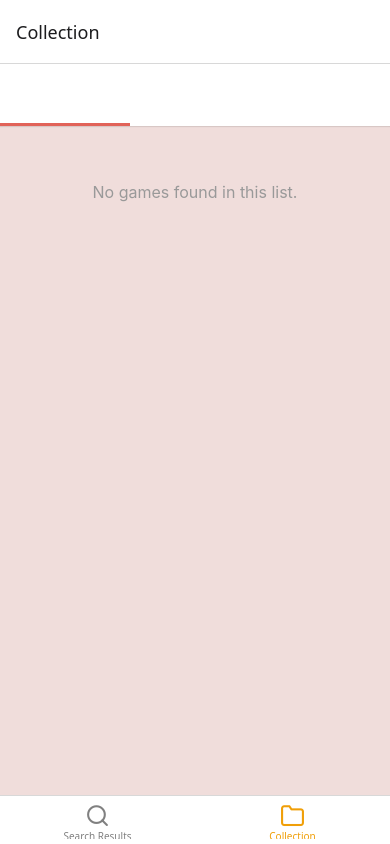
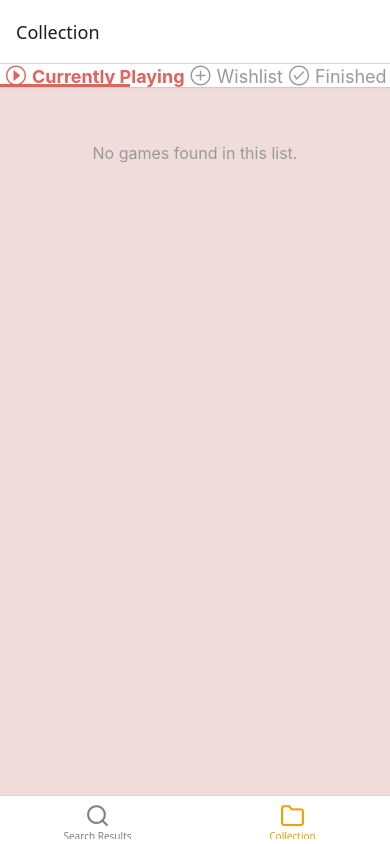
Before and after one commit to DiegoSouzadeAndrade/GameShelf, a React Native app: screen /Collection in a window 390 px wide. Built offline with nearby package versions, Linux system fonts and the light colour scheme; what react-native-localize, react-native-mmkv would draw is missing.

Commit message:
TabBar item added but needs work

```diff
--- a/src/screens/MyCollectionScreen.tsx
+++ b/src/screens/MyCollectionScreen.tsx
@@ -1,5 +1,5 @@
-import React, {useEffect, useState} from 'react';
-import { StyleSheet, View } from 'react-native';
+import React, { useState } from 'react';
+import { StyleSheet, Text, View } from 'react-native';
 import { TabView, SceneMap, TabBar } from 'react-native-tab-view';
 import { useSelector, useDispatch } from 'react-redux';
 import {
@@ -12,6 +12,7 @@ import {
 import { useTranslation } from 'react-i18next';
 import { GameStatus } from '../types/customTypes';
 import GameCollectionList from '../components/GameCollectionList';
+import Icon from 'react-native-vector-icons/AntDesign';
 
 const MyCollectionScreen = () => {
     const dispatch = useDispatch();
@@ -19,9 +20,9 @@ const MyCollectionScreen = () => {
     const [index, setIndex] = useState(0);
     const {t} = useTranslation();
     const [routes] = useState([
-        {key: GameStatus.PLAYING, title: t('currentlyPlaying')},
-        {key: GameStatus.WISHLIST, title: t('wishlist')},
-        {key: GameStatus.FINISHED, title: t('Finished')},
+        {key: GameStatus.PLAYING, title: t('currentlyPlaying'), icon: 'playcircleo'},
+        {key: GameStatus.WISHLIST, title: t('wishlist'), icon: 'pluscircleo'},
+        {key: GameStatus.FINISHED, title: t('Finished'), icon:'checkcircleo'},
     ])
 
     const playingGames = useSelector(selectPlayingGames);
@@ -64,6 +65,29 @@ const MyCollectionScreen = () => {
         renderTabBar={(props)=> (
             <TabBar
                 {...props}
+                renderTabBarItem={({ route, key}) => {
+                  const focused = props.navigationState.index === props.navigationState.routes.findIndex(r => r.key === key);
+
+                  return (
+                  <View style={{flexDirection: 'row', alignItems: 'center'}}>
+                    <Icon
+                      name={route.icon}
+                      size={20}
+                      color={focused ? '#E16359' : '#999'}
+                      style={{marginRight: 6, marginLeft: 6}}
+                    />
+                    <Text
+                      style={{
+                        color: focused ? '#E16359' : '#999',
+                        fontWeight: focused ? 'bold' : 'normal',
+                        fontSize: 18,
+                        marginTop: 2,
+                      }}
+                      >
+                    {route.title}
+                    </Text>
+                  </View>
+                )}}
                 indicatorStyle={{ backgroundColor: '#E16359', height: 3 }}
                 style={{ backgroundColor: '#fff', elevation: 2 }}
             />
```
